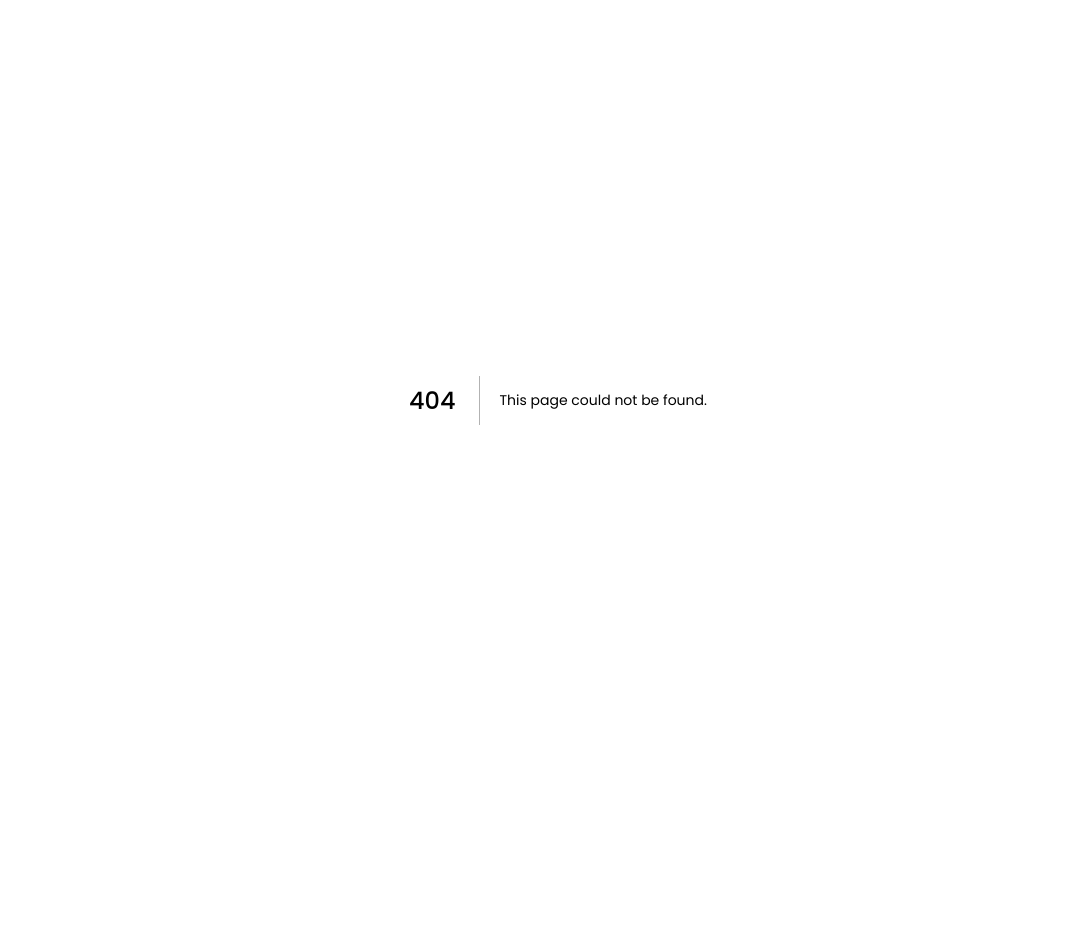
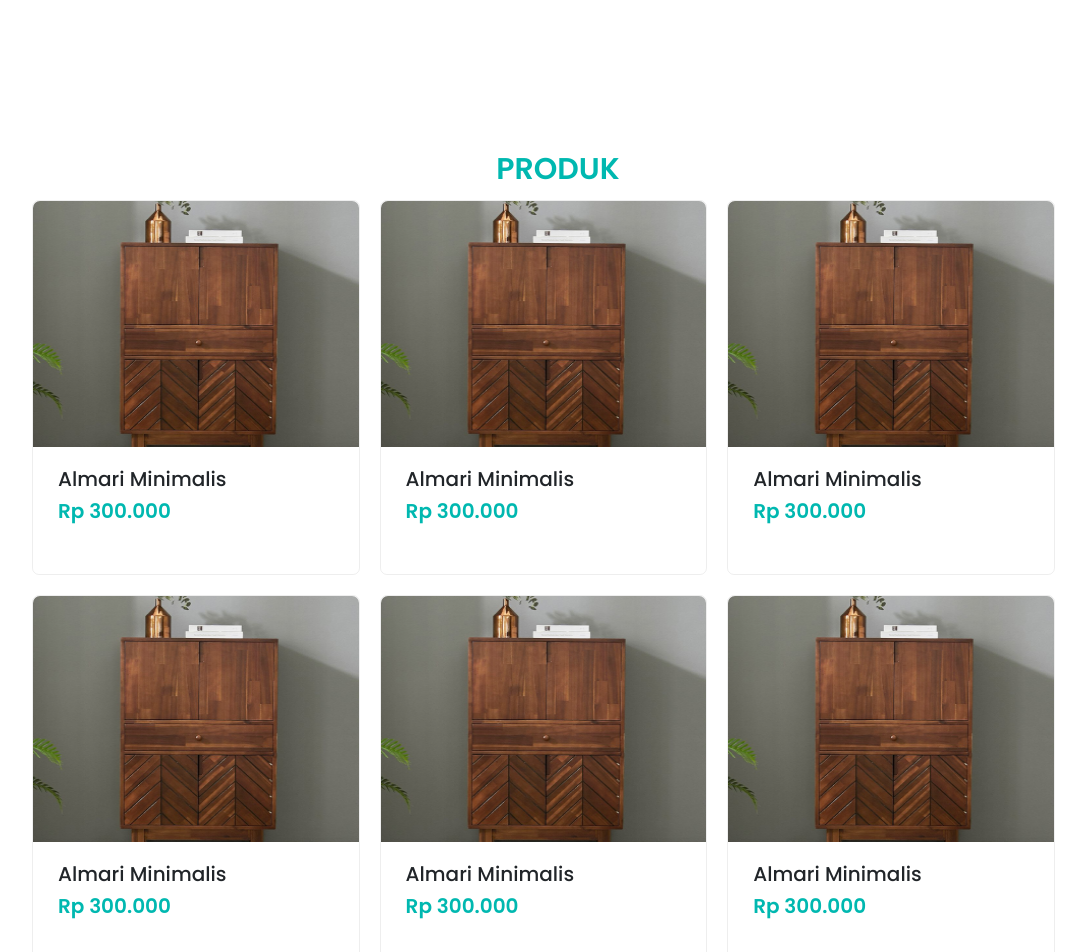
Before and after one commit to Anang20/myFurniiture-Frontend, a Next.js app: page /components/card-produk in a window 1280 px wide. Before the commit this address had no page. Shown: the top 952 px of the page, without its empty margins (82-1168 px from the left). Before the commit the page ends 800 px from the top, so only its background shows below. Built offline with nearby package versions, Linux system fonts and the light colour scheme.

Commit message:
STYLE: tambah komponen card produk

```diff
--- /dev/null
+++ b/pages/components/card-produk.js
@@ -0,0 +1,65 @@
+import styles from '../../styles/Home.module.css';
+import almari from './../../public/images/almari.png';
+import Image from 'next/image';
+
+const CardProduk = () => {
+    return (
+        <>
+        <div className='container'id="produk" style={{ marginTop: 147 }}>
+            <div className='row'>
+                <div className={styles["title-content"]}>
+                    <h4>Produk</h4>
+                </div>
+
+                <div className={styles.card}>
+                    <div className={styles['card-content']}>
+                        <Image src={almari} alt="produk" style={{ borderTopLeftRadius: '7px', borderTopRightRadius: '7px' }} />
+                        <div className={styles['desc-card']}>
+                            <h5>Almari Minimalis</h5>
+                            <p>Rp 300.000</p>
+                        </div>
+                    </div>
+                    <div className={styles['card-content']}>
+                        <Image src={almari} alt="produk" style={{ borderTopLeftRadius: '7px', borderTopRightRadius: '7px' }} />
+                        <div className={styles['desc-card']}>
+                            <h5>Almari Minimalis</h5>
+                            <p>Rp 300.000</p>
+                        </div>
+                    </div>
+                    <div className={styles['card-content']}>
+                        <Image src={almari} alt="produk" style={{ borderTopLeftRadius: '7px', borderTopRightRadius: '7px' }} />
+                        <div className={styles['desc-card']}>
+                            <h5>Almari Minimalis</h5>
+                            <p>Rp 300.000</p>
+                        </div>
+                    </div>
+                </div>
+                <div className={styles.card}>
+                    <div className={styles['card-content']}>
+                        <Image src={almari} alt="produk" style={{ borderTopLeftRadius: '7px', borderTopRightRadius: '7px' }} />
+                        <div className={styles['desc-card']}>
+                            <h5>Almari Minimalis</h5>
+                            <p>Rp 300.000</p>
+                        </div>
+                    </div>
+                    <div className={styles['card-content']}>
+                        <Image src={almari} alt="produk" style={{ borderTopLeftRadius: '7px', borderTopRightRadius: '7px' }} />
+                        <div className={styles['desc-card']}>
+                            <h5>Almari Minimalis</h5>
+                            <p>Rp 300.000</p>
+                        </div>
+                    </div>
+                    <div className={styles['card-content']}>
+                        <Image src={almari} alt="produk" style={{ borderTopLeftRadius: '7px', borderTopRightRadius: '7px' }} />
+                        <div className={styles['desc-card']}>
+                            <h5>Almari Minimalis</h5>
+                            <p>Rp 300.000</p>
+                        </div>
+                    </div>
+                </div>
+            </div>
+        </div>
+        </>
+    )
+}
+export default CardProduk;
```
